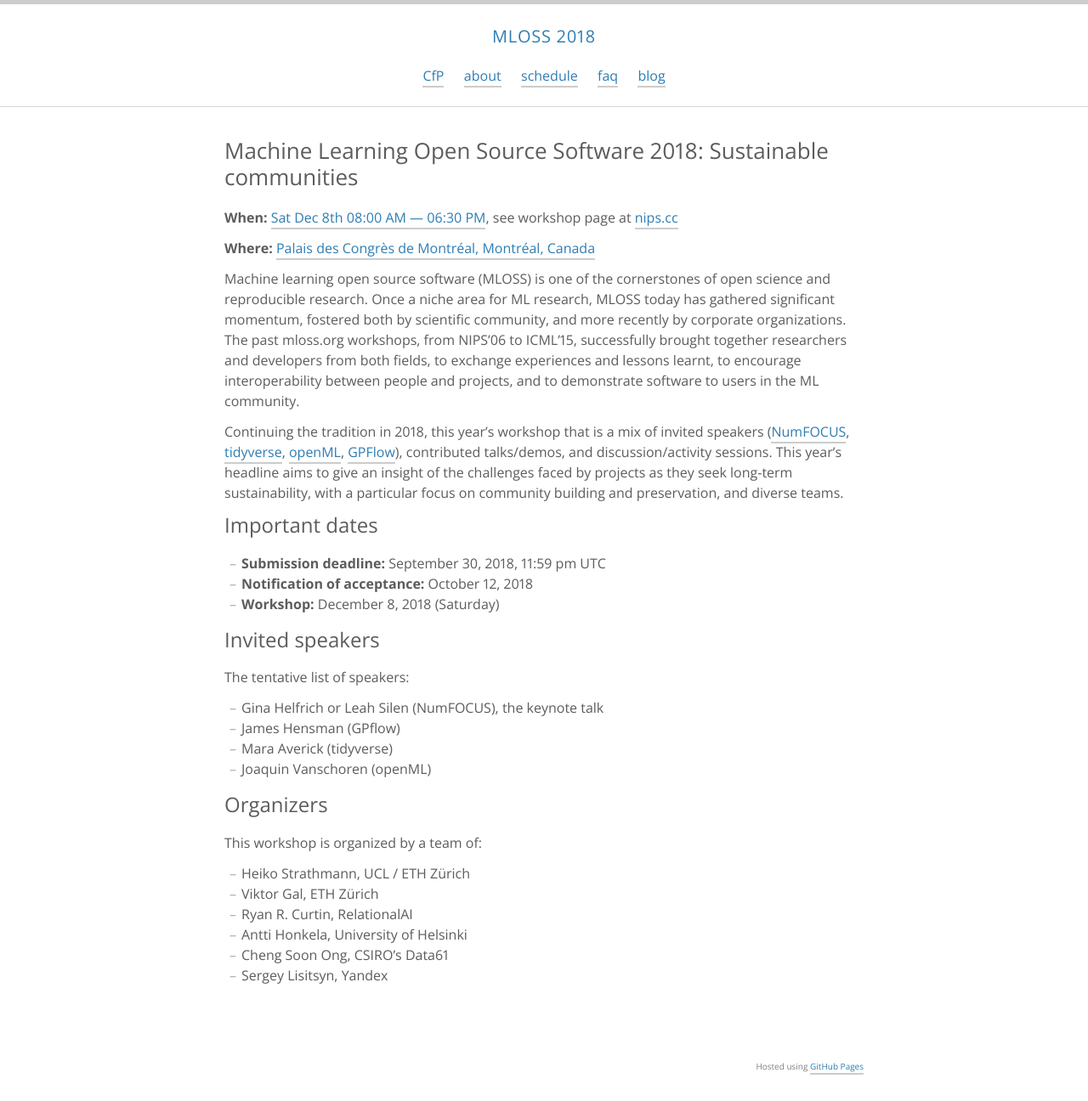
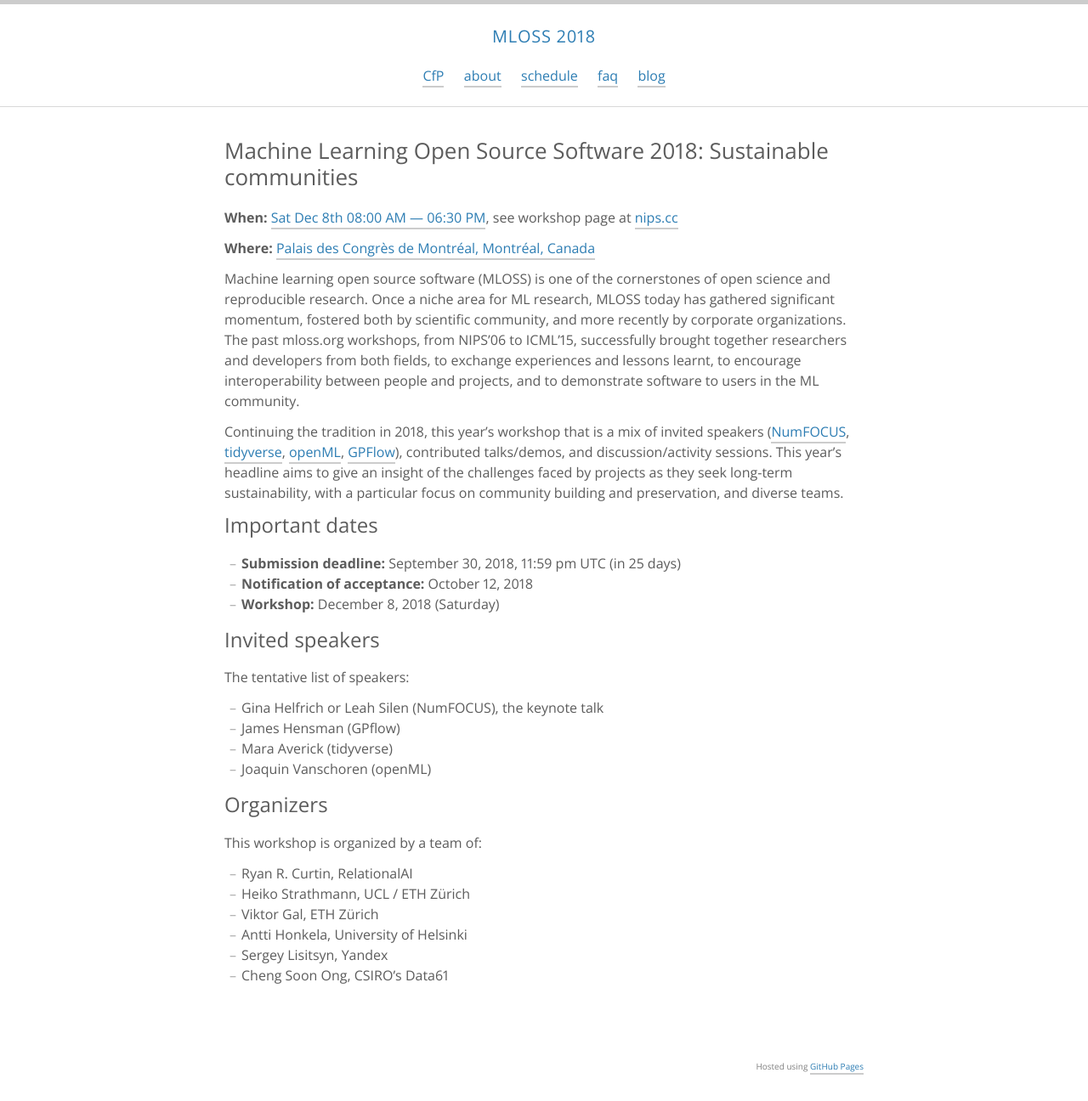
Before and after one commit to nips-2018-oss/nips-2018-oss.github.io, a Jekyll site: the page built from index.html, in a window 1280 px wide. Shown: the whole page at 85% size. Built offline with Jekyll 4.4.1, drawn with Linux system fonts in a browser that asks for light colours; nearby versions of some CDN libraries; the list of posts is cut into pages by our own code; some of the changed lines change nothing that is shown.

Commit message:
Make it a bit interactive

```diff
--- a/_includes/description.md
+++ b/_includes/description.md
@@ -10,8 +10,8 @@
 
 ### Important dates
 
-- *Submission deadline:* September 30, 2018, 11:59 pm UTC
-- *Notification of acceptance:* October 12, 2018
+- {:.deadline} *Submission deadline:* September 30, 2018, 11:59 pm UTC
+- {:.acceptance} *Notification of acceptance:* October 12, 2018
 - *Workshop:* December 8, 2018 (Saturday)
 
 ### Invited speakers
@@ -26,6 +26,7 @@
 
 This workshop is organized by a team of:
 
+{:.organizers}
 - Heiko Strathmann, UCL / ETH Zürich
 - Viktor Gal, ETH Zürich
 - Ryan R. Curtin, RelationalAI
--- a/_includes/head.html
+++ b/_includes/head.html
@@ -106,6 +106,15 @@
   <link rel="canonical" href="{{ page.url | replace:'index.html','' | prepend: site.baseurl | prepend: site.url }}">
   <link rel="alternate" type="application/rss+xml" title="{{ site.title }}" href="{{ "/feed.xml" | prepend: site.baseurl | prepend: site.url }}">
   <link rel="icon" href="{{ "/assets/images/favicon.ico" | prepend: site.url }}">
+  <script src="https://ajax.googleapis.com/ajax/libs/jquery/3.3.1/jquery.min.js"></script>
+  <script src="//cdnjs.cloudflare.com/ajax/libs/moment.js/2.8.4/moment.min.js"></script>
+  <script type="text/javascript">
+    $(document).ready(function () {
+        (function(d){d.fn.shuffle=function(c){c=[];return this.each(function(){c.push(d(this).clone(true))}).each(function(a,b){d(b).replaceWith(c[a=Math.floor(Math.random()*c.length)]);c.splice(a,1)})};d.shuffle=function(a){return d(a).shuffle()}})(jQuery);
+        $('.organizers li').shuffle();
+        $('.deadline').append(' (' + moment.unix(1538351999).fromNow() + ')');
+    })
+  </script>
 
 {% if jekyll.environment == 'production' %}
     <script async src="https://www.googletagmanager.com/gtag/js?id={{ site.google_analytics }}"></script>
```
